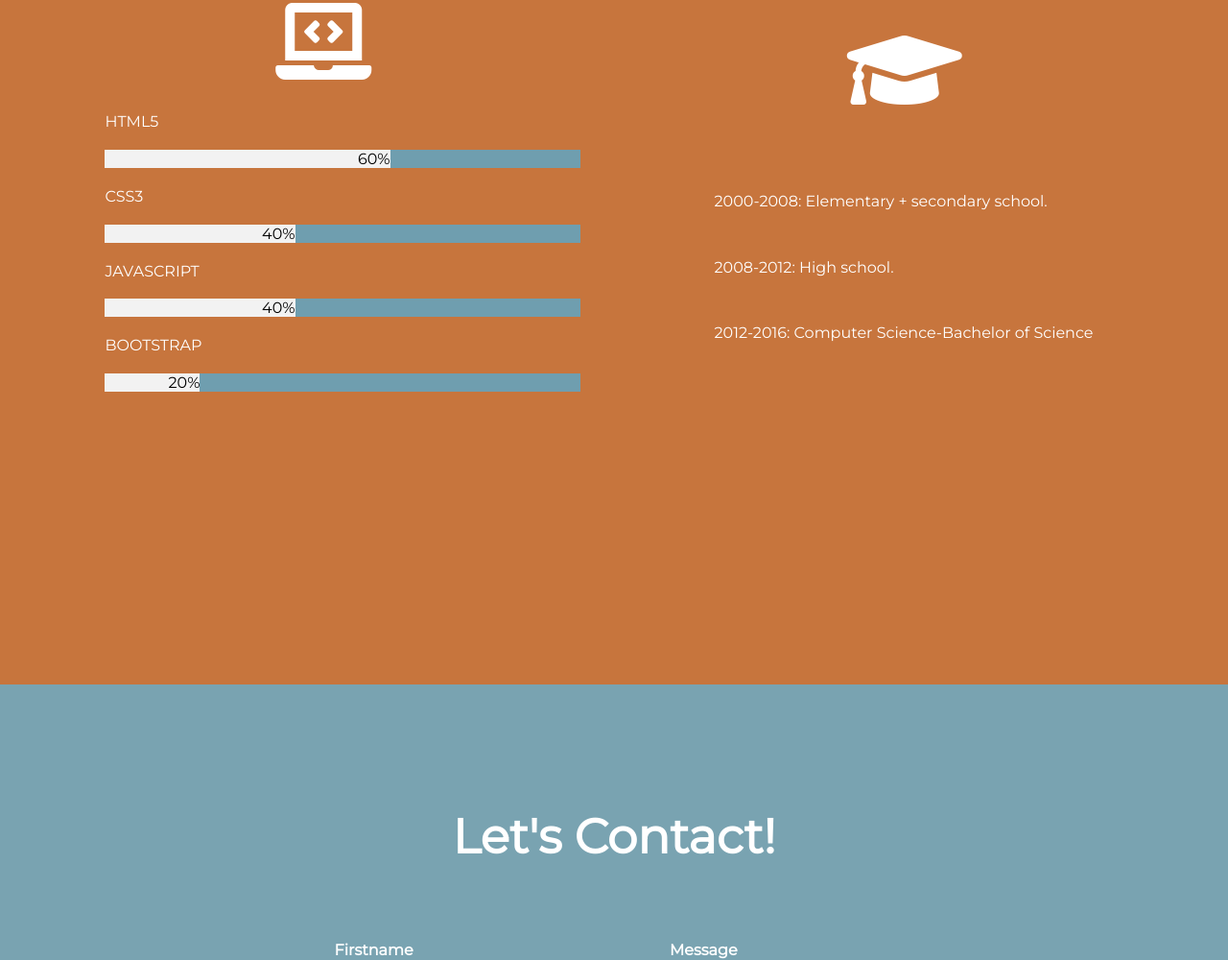
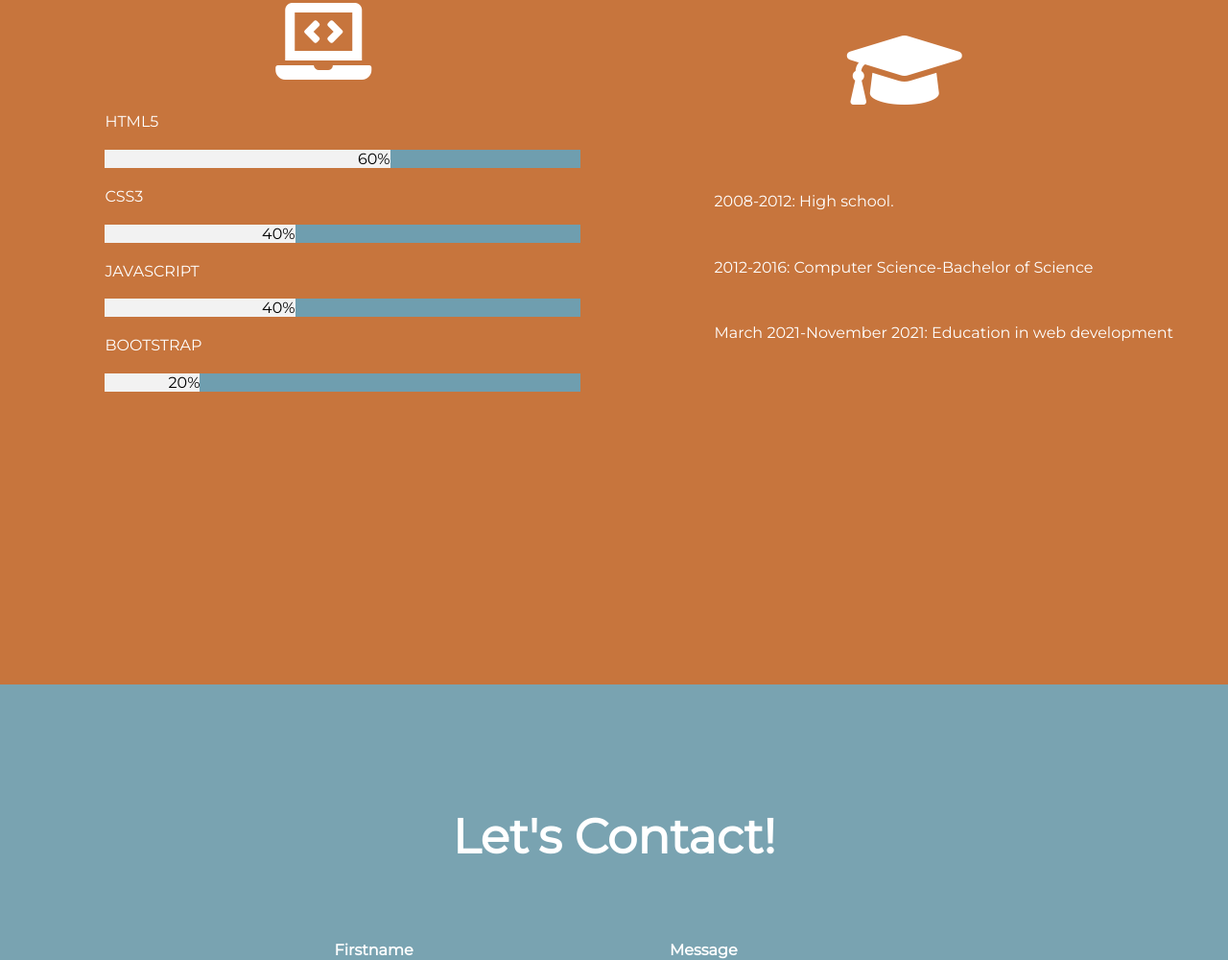
Before and after one commit to Suha995/Portfolio, a plain HTML site: page index.html in a window 1280 px wide. Shown: the part 875-1875 px from the top of the page at 96% size. Drawn offline with Linux system fonts and the light colour scheme.

Commit message:
update the education section

```diff
--- a/index.html
+++ b/index.html
@@ -79,9 +79,10 @@
             <div><i class="fas fa-graduation-cap fa-6x"></i></div>
           </div>
           <div class="education-list">
-            <div>2000-2008: Elementary + secondary school.</div>
+            <!-- <div>2000-2008: Elementary + secondary school.</div> -->
             <div>2008-2012: High school.</div>
             <div>2012-2016: Computer Science-Bachelor of Science</div>
+            <div>March 2021-November 2021: Education in web development</div>
           </div>
         </div>
       </div>
```
